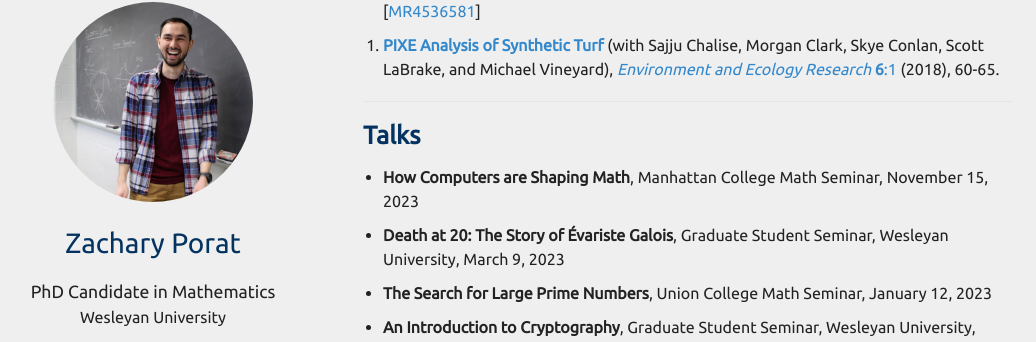
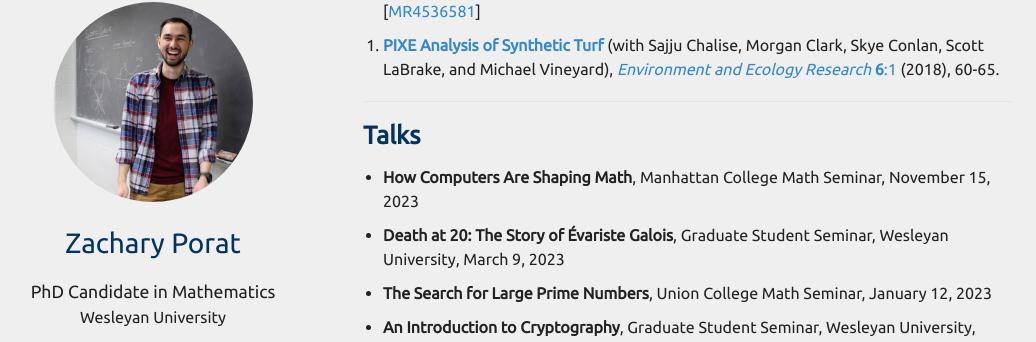
Before and after one commit to zporat/zporat.github.io, a Jekyll site: the page built from index.md, in a window 1280 px wide and 900 px high, scrolled down 431 px. Shown: the part 92-434 px from the top of the window, without its empty margins (102-1138 px from the left). Built offline with Jekyll 4.4.1, drawn with Linux system fonts in a browser that asks for light colours; nearby versions of some CDN libraries; a style sheet for code colours, icons or effects is not loaded; our own code applies the rules of GitHub Pages for plain Markdown files.

Commit message:
Update index.md

```diff
--- a/index.md
+++ b/index.md
@@ -28,7 +28,7 @@ Here is a copy of my CV, last updated in September 2023: [<a href="{{ site.cv_li
 ## Talks
 
 <ul style="margin-left:-20px">
-<li style="margin-bottom:10px;"><b>How Computers are Shaping Math</b>, Manhattan College Math Seminar, November 15, 2023</li>
+<li style="margin-bottom:10px;"><b>How Computers Are Shaping Math</b>, Manhattan College Math Seminar, November 15, 2023</li>
 <li style="margin-bottom:10px;"><b>Death at 20: The Story of Évariste Galois</b>, Graduate Student Seminar, Wesleyan University, March 9, 2023</li>
 <li style="margin-bottom:10px;"><b>The Search for Large Prime Numbers</b>, Union College Math Seminar, January 12, 2023</li>
 <li style="margin-bottom:10px;"><b>An Introduction to Cryptography</b>, Graduate Student Seminar, Wesleyan University, February 10, 2022</li>
```
